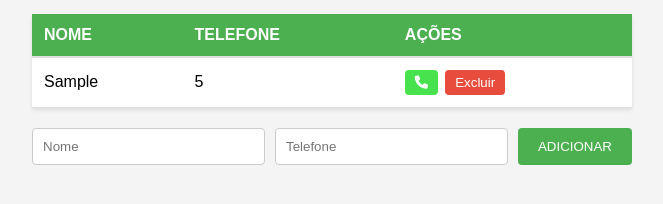
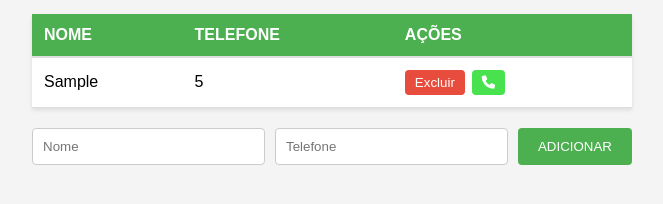
Before and after one commit to EduardoSa23/agenda-de-contatos, a plain HTML site: page index.html in a window 1280 px wide. Both pictures are taken after typing "Sample", "5" into the empty fields and a click on the button "ADICIONAR". Shown: the part 180-384 px from the top of the page, without its empty margins (308-971 px from the left). Drawn offline with Linux system fonts and the light colour scheme.

Commit message:
removendo o bug do botao excluir

```diff
--- a/main.css
+++ b/main.css
@@ -85,6 +85,7 @@ button.call {
     background-color: #48e24e;
     border: none;
     padding: 5px 10px;
+    margin-left: 7px;
     border-radius: 4px;
     cursor: pointer;
     text-decoration: none;
@@ -103,7 +104,6 @@ button.delete {
     color: white;
     border: none;
     padding: 5px 10px;
-    margin-left: 7px;
     border-radius: 4px;
     cursor: pointer;
 }
--- a/main.js
+++ b/main.js
@@ -26,7 +26,7 @@ function adicionarLinha() {
     tr.innerHTML = `
         <td>${nome}</td>
         <td>${telefone}</td>
-        <td><button class="call"><a href="tel:${telefone}"</a><i class="fas fa-phone"></i></button><button class="delete">Excluir</button></td>
+        <td></button><button class="delete">Excluir</button><button class="call"><a href="tel:${telefone}"</a><i class="fas fa-phone"></i></td>
     `;
 
     tbody.appendChild(tr);
```
